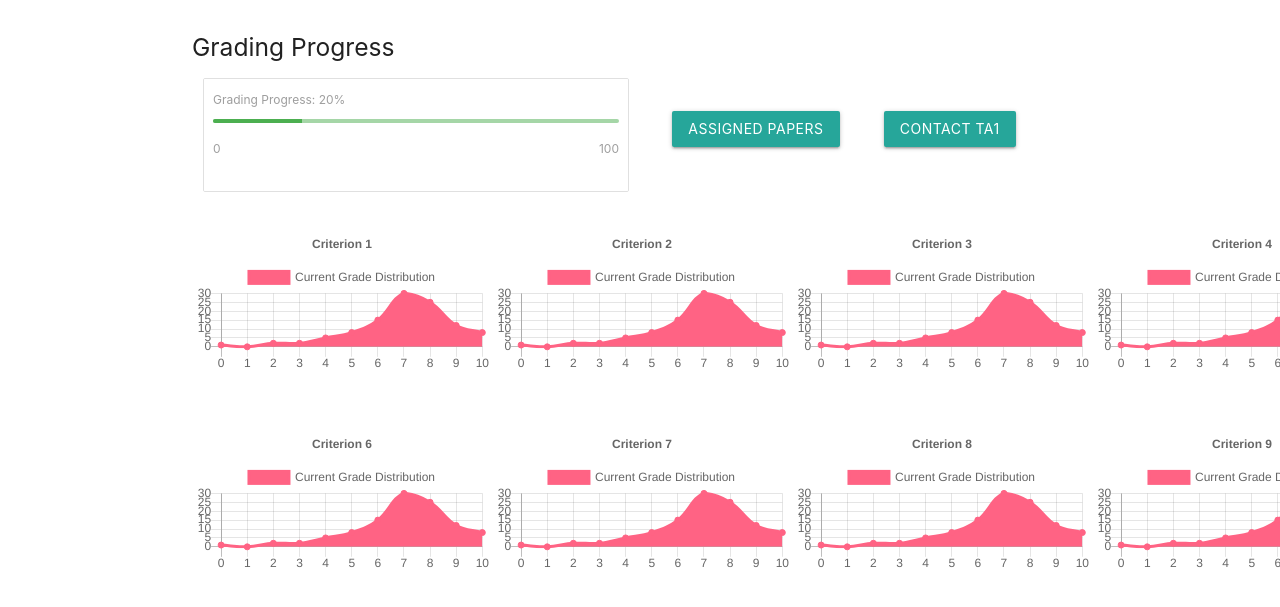
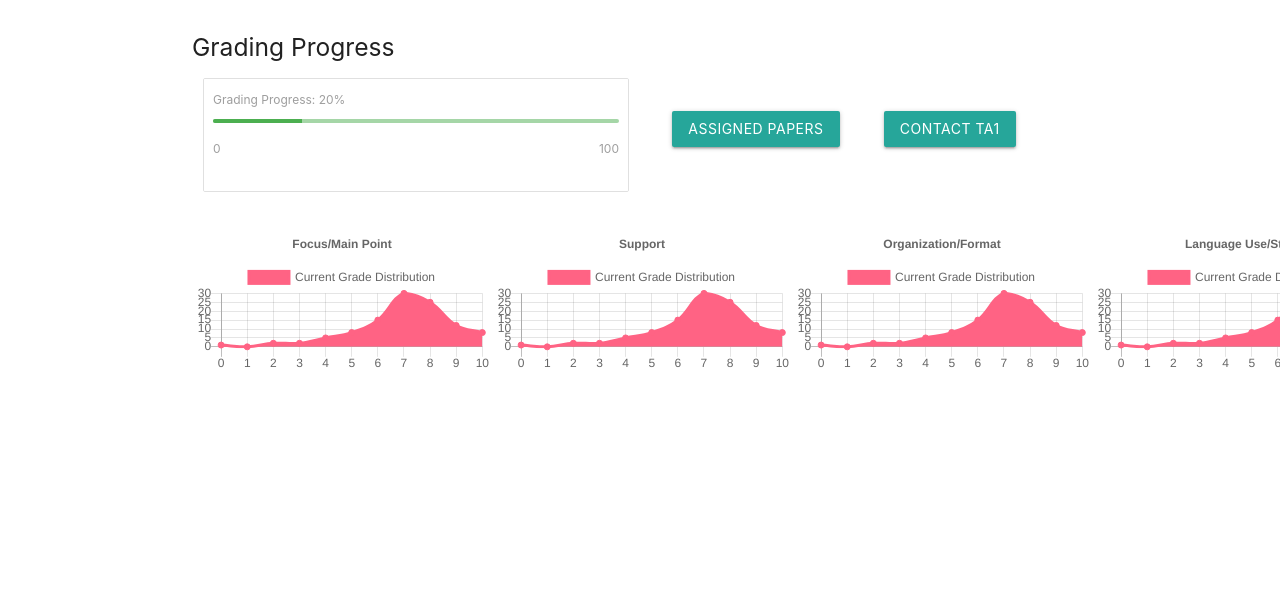
Before and after one commit to lilingkai/eecs338, a plain HTML site: page views/prof/spec-ta-status-p.html in a window 1280 px wide. Shown: the part 165-772 px from the top of the page. Drawn offline with nearby package versions, Linux system fonts and the light colour scheme.

Commit message:
Fixed professor criteria titles

```diff
--- a/js/specific-assignment-status.js
+++ b/js/specific-assignment-status.js
@@ -1,5 +1,6 @@
 window.onload = function () {
-    var numgraphs = 10;
+    var numgraphs = 5;
+    var titles = ["Focus/Main Point","Support","Organization/Format","Language Use/Style","Conventions"];
 
     for (i = 1; i <= numgraphs; i++) {
 
@@ -24,7 +25,7 @@ window.onload = function () {
             options: {
                 title: {
                     display: true,
-                    text: 'Criterion ' + i.toString()
+                    text: titles[i-1],
                 }
             }
         });
--- a/views/prof/spec-ta-status-p.html
+++ b/views/prof/spec-ta-status-p.html
@@ -67,24 +67,6 @@
                         <canvas id="myChart5"></canvas>
                     </div>
                 </div>
-
-                <div class="grow">
-                    <div class="g1">
-                        <canvas id="myChart6"></canvas>
-                    </div>
-                    <div class="g2">
-                        <canvas id="myChart7"></canvas>
-                    </div>
-                    <div class="g3">
-                        <canvas id="myChart8"></canvas>
-                    </div>
-                    <div class="g4">
-                        <canvas id="myChart9"></canvas>
-                    </div>
-                    <div class="g5">
-                        <canvas id="myChart10"></canvas>
-                    </div>
-                </div>
             </div>
         </div>
     </div>
```
